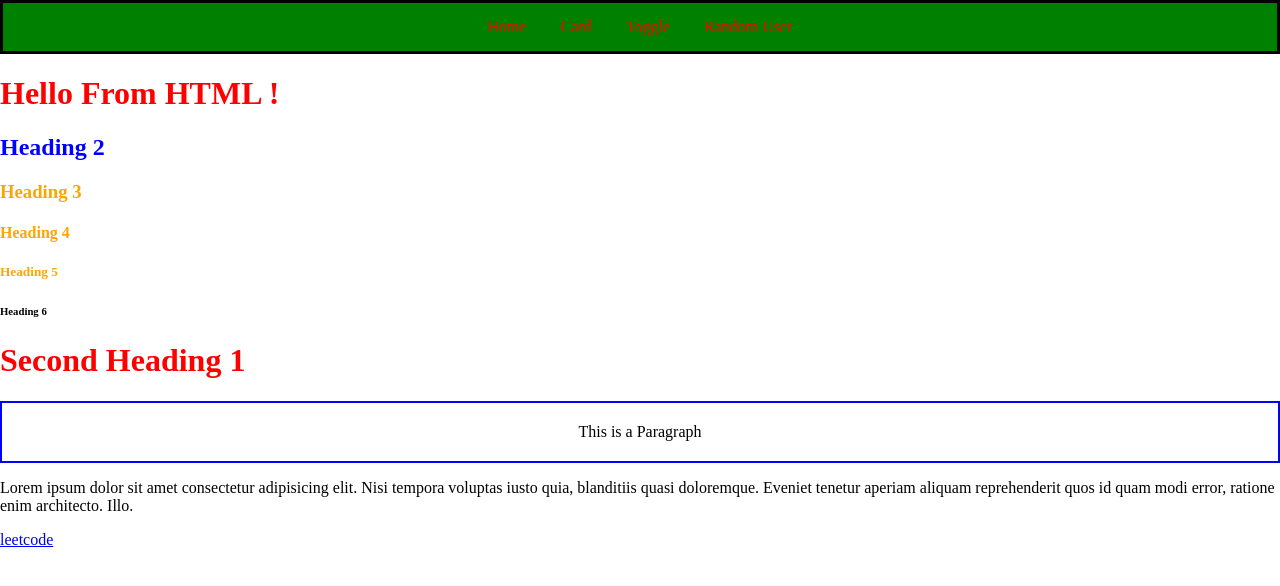
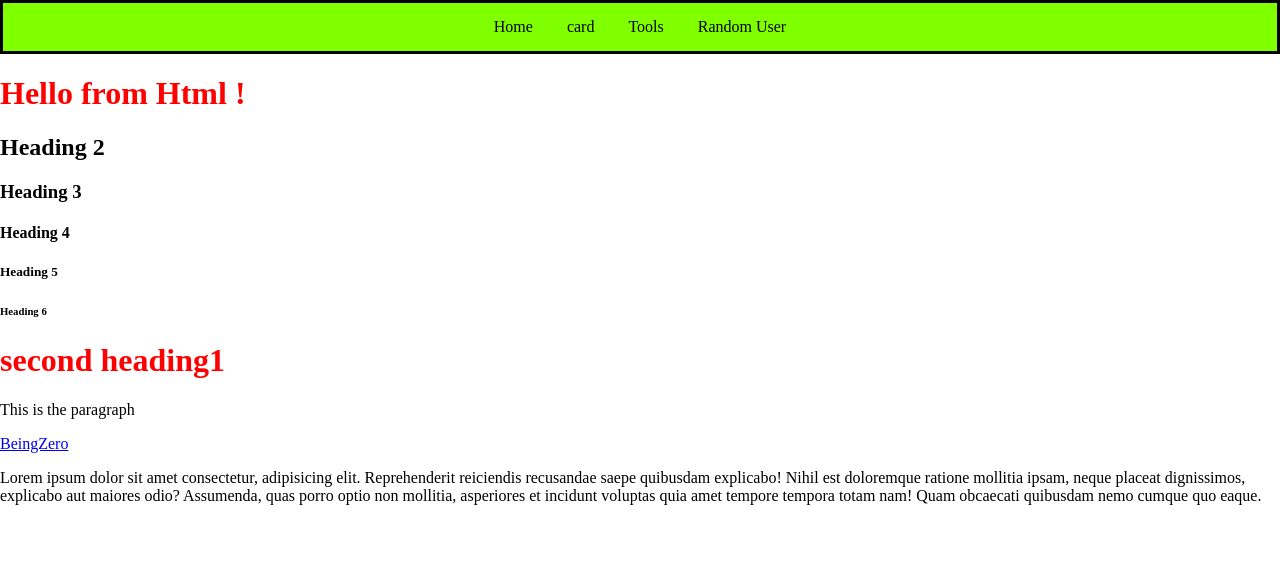
Before and after one commit to PravalikaGundeboina/autosuggest, a website: page frontend/index.html in a window 1280 px wide. Drawn offline with Linux system fonts and the light colour scheme.

Commit message:
card added

```diff
--- a/frontend/css/index.css
+++ b/frontend/css/index.css
@@ -1,36 +1,50 @@
-h1{
-    color: red;
+h1 {
+    color : red;
+
 }
 #heading-2{
-    color :blue;
+    color:blue;
 }
-.heading{
-    color :orange
+
+.head1{
+    color: aqua;
 }
-.para{
+.Para{
     border: 2px;
-    border-color: blue;
-    border-style:solid ;
+    border-color: black;
+    border-style: solid;
     padding: 20px;
     text-align: center;
 }
 .navbar{
-    border: 3px;
+    border:3px;
     border-style: solid;
     border-color: black;
     padding: 15px;
-    background-color:green;
-    text-align: center;}
+    background-color: chartreuse;
+    text-align: center;
+}
 
 .navbar a{
-    color:red;
+    color:black;
     padding: 15px;
-    text-decoration:none;
+    text-decoration: none;
+}
+.navbar a:hover{
+    background-color: rgb(255, 238, 0);
+}
+body{
+    margin: 0%;
+}
+.card{
+    border: 2px solid black;
+    width: 300px;
+    text-align: center;
+    margin-top: 30px;
+    margin-left: 40px ;
 
 }
-.navbar a:hover{
-    background-color: rgb(73, 42, 165);
+.card img{
+    width: 100%;
+    height:400%
 }
-body{
-    margin:0px ;
-}
--- a/frontend/index.html
+++ b/frontend/index.html
@@ -3,26 +3,26 @@
 <head>
     <meta charset="UTF-8">
     <meta name="viewport" content="width=device-width, initial-scale=1.0">
-    <title>Auto Suggest</title>
+    <title>auto suggest</title>
     <link rel="stylesheet" href="css/index.css">
 </head>
 <body>
-    <div class="navbar">
-        <a href="">Home</a>
-        <a href="">Card</a>
-        <a href="">Toggle</a>
-        <a href="">Random User</a>
+    <div class ="navbar">
+          <a href="">Home</a>
+           <a href="/pages/card.html">card</a>
+           <a href="">Tools</a>
+           <a href="">Random User</a>
     </div>
-    <h1> Hello From HTML !</h1>
-    <h2 id="heading-2"> Heading 2</h2>
-    <h3 class="heading"> Heading 3</h3>
-    <h4 class="heading"> Heading 4</h4>
-    <h5 class="heading"> Heading 5</h5>
-    <h6> Heading 6</h6>
-    <h1> Second Heading 1</h1>
-    <p class="para">This is a Paragraph</p>
-    <p>Lorem ipsum dolor sit amet consectetur adipisicing elit. Nisi tempora voluptas iusto quia, blanditiis quasi doloremque. Eveniet tenetur aperiam aliquam reprehenderit quos id quam modi error, ratione enim architecto. Illo.</p>
-    <a href="https://leetcode.com/">leetcode</a>
+    <h1> Hello from Html !</h1>
+    <h2 id="heading2"> Heading 2 </h2>
+    <h3 class="heading"> Heading 3 </h3>
+    <h4 class="heading"> Heading 4 </h4>
+    <h5 class="heading"> Heading 5 </h5>
+    <h6> Heading 6 </h6>
+    <h1> second heading1</h1>
+    <p class = "para"> This is the paragraph </p>
+    <a href="https://www.being-infinity.com/">BeingZero</a>
+    <p>Lorem ipsum dolor sit amet consectetur, adipisicing elit. Reprehenderit reiciendis recusandae saepe quibusdam explicabo! Nihil est doloremque ratione mollitia ipsam, neque placeat dignissimos, explicabo aut maiores odio? Assumenda, quas porro optio non mollitia, asperiores et incidunt voluptas quia amet tempore tempora totam nam! Quam obcaecati quibusdam nemo cumque quo eaque.</p>
     <script src="js/index.js"></script>
 </body>
 </html>
```
Also changed, not shown: frontend/pages/card.html (added, +24 -0 lines), frontend/images/image.png (added).
